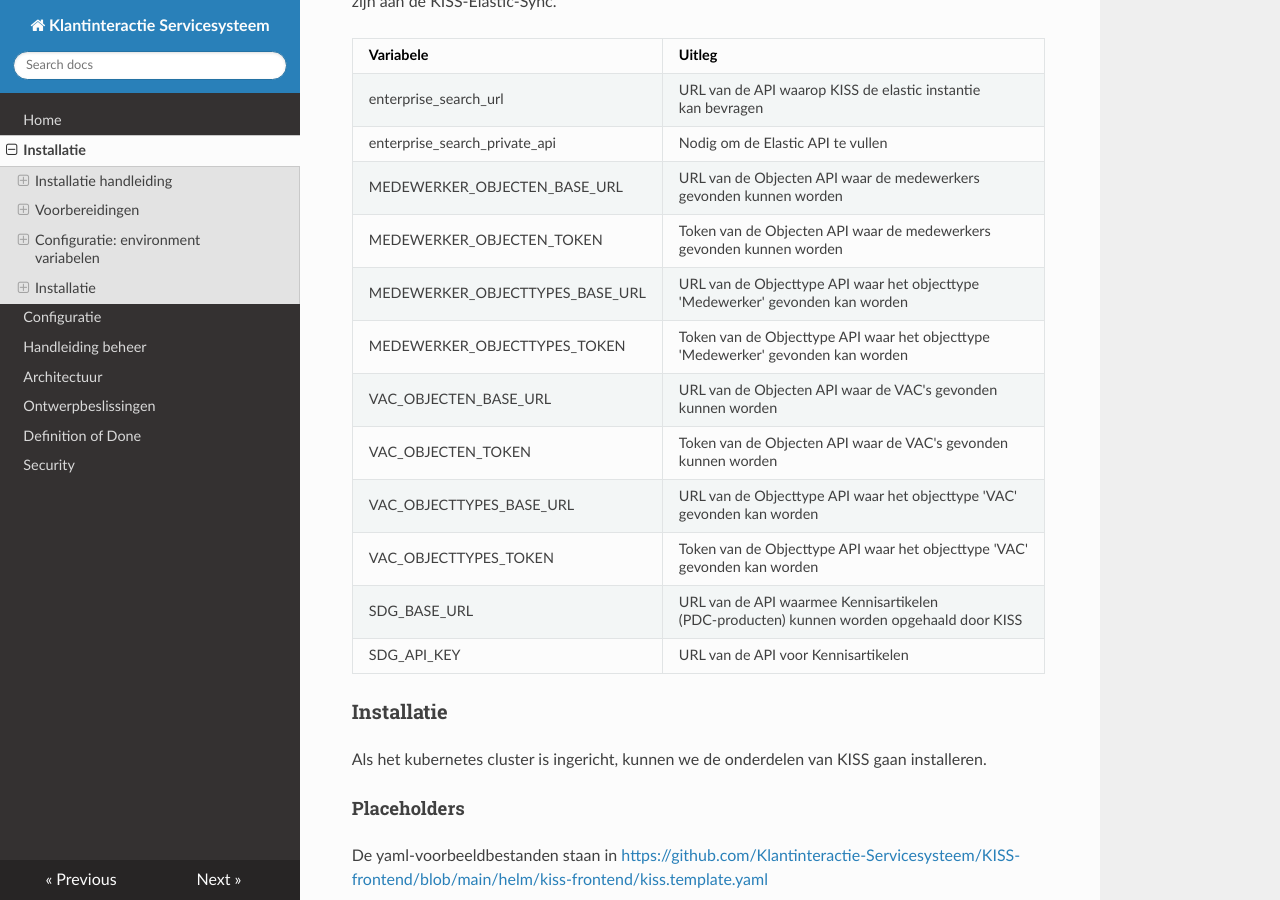
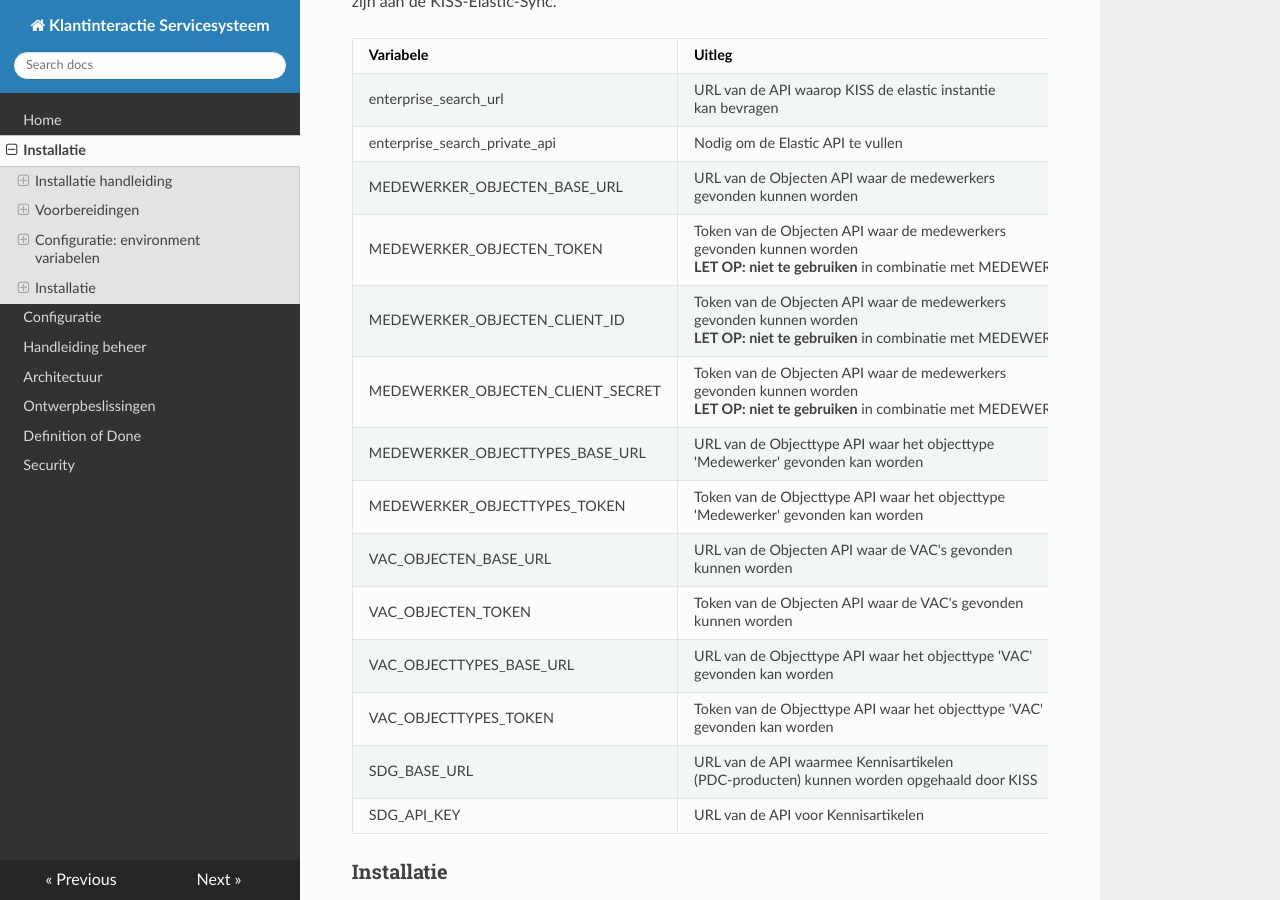
Before and after one commit to Klantinteractie-Servicesysteem/.github, an MkDocs documentation site: the page built from docs/INSTALLATION.md, in a window 1280 px wide and 900 px high, scrolled down 5624 px. Built offline with MkDocs 1.6.1, drawn with Linux system fonts in a browser that asks for light colours; nearby versions of some CDN libraries.

Commit message:
Update INSTALLATION.md

```diff
--- a/docs/INSTALLATION.md
+++ b/docs/INSTALLATION.md
@@ -161,7 +161,9 @@
 | enterprise_search_url | URL van de API waarop KISS de elastic instantie <br />kan bevragen |
 | enterprise_search_private_api | Nodig om de Elastic API te vullen |
 | MEDEWERKER_OBJECTEN_BASE_URL | URL van de Objecten API waar de medewerkers <br />gevonden kunnen worden |
-| MEDEWERKER_OBJECTEN_TOKEN |  Token van de Objecten API waar de medewerkers <br />gevonden kunnen worden |
+| MEDEWERKER_OBJECTEN_TOKEN |  Token van de Objecten API waar de medewerkers <br />gevonden kunnen worden<br/>**LET OP: niet te gebruiken** in combinatie met MEDEWERKER_OBJECTEN_CLIENT_SECRET en MEDEWERKER_OBJECTEN_CLIENT_ID  |
+| MEDEWERKER_OBJECTEN_CLIENT_ID |  Token van de Objecten API waar de medewerkers <br />gevonden kunnen worden<br/>**LET OP: niet te gebruiken** in combinatie met MEDEWERKER_OBJECTEN_TOKEN |
+| MEDEWERKER_OBJECTEN_CLIENT_SECRET |  Token van de Objecten API waar de medewerkers <br />gevonden kunnen worden<br/>**LET OP: niet te gebruiken** in combinatie met MEDEWERKER_OBJECTEN_TOKEN |
 | MEDEWERKER_OBJECTTYPES_BASE_URL | URL van de Objecttype API waar het objecttype <br />'Medewerker' gevonden kan worden |
 | MEDEWERKER_OBJECTTYPES_TOKEN | Token van de Objecttype API waar het objecttype <br />'Medewerker' gevonden kan worden |
 | VAC_OBJECTEN_BASE_URL | URL van de Objecten API waar de VAC's gevonden <br />kunnen worden |
```
